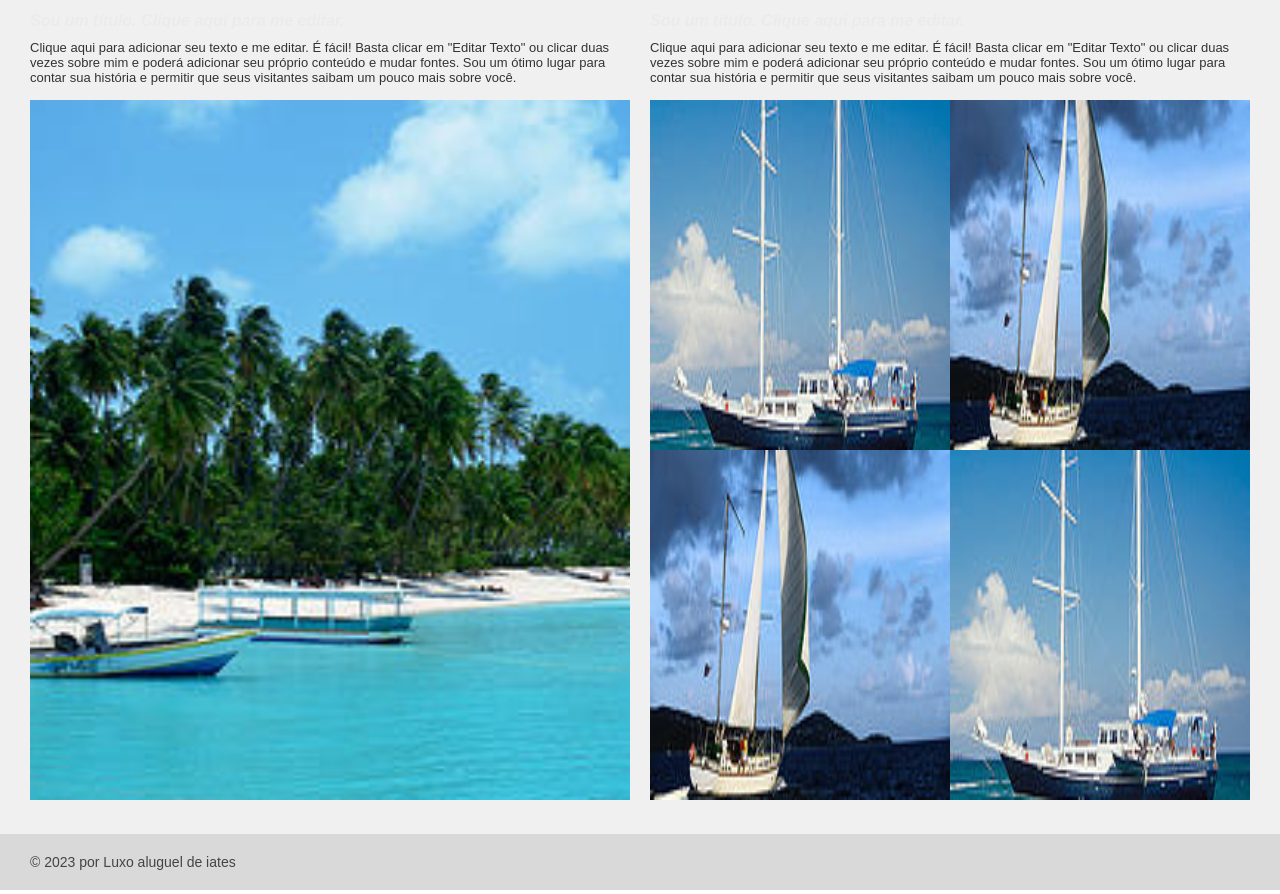
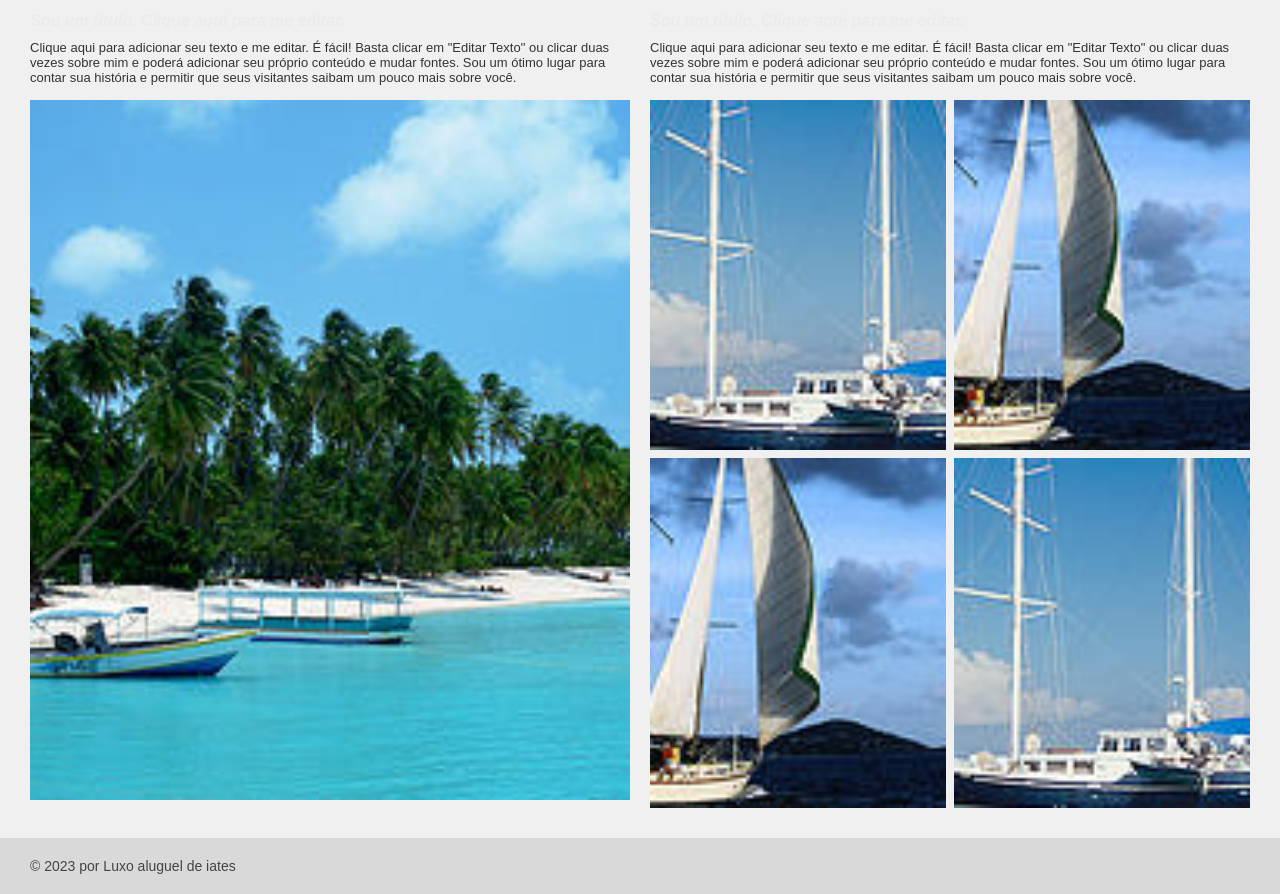
Before and after one commit to breninpotato/projeto-site, a plain HTML site: page index.html in a window 1280 px wide. Shown: the part 1285-2179 px from the top of the page. Drawn offline with Linux system fonts and the light colour scheme; a web font is replaced by a local one.

Commit message:
Update style.css

```diff
--- a/style.css
+++ b/style.css
@@ -206,13 +206,15 @@ nav span{
 .grade-fotos{
     display: grid;
     grid-template-columns: 1fr 1fr;
+    gap: 8px;
 
 }
 
 .grade-fotos img{
     width: 100%;
     height: 350px;
-    gap: 5px;
+    display: block;
+    object-fit: cover;
 }
 
 footer{
```
